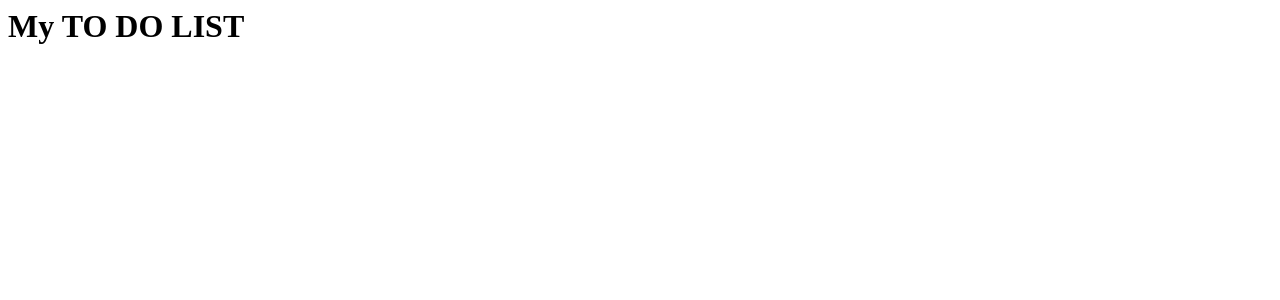
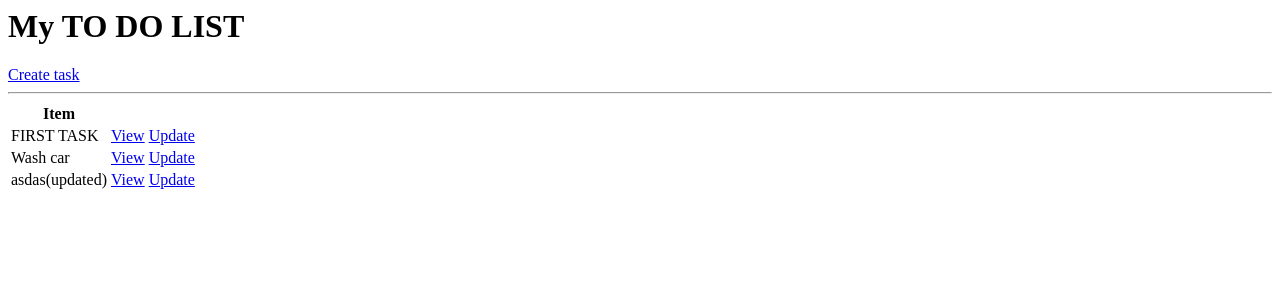
Before and after one commit to sDebski/ToDoApp, a Django app: page / in a window 1280 px wide. Shown: the top 300 px of the page. Run offline with Django 4.2, Linux system fonts and the light colour scheme; data comes from the database, SQL or seed files in the repository; both versions use the stored data as it was after the commit.

Commit message:
cru(d) implemented

```diff
--- /dev/null
+++ b/base/templates/base/task.html
@@ -0,0 +1 @@
+<h1>Task: {{task}} </h1>
--- a/base/templates/base/task_list.html
+++ b/base/templates/base/task_list.html
@@ -1,3 +1,22 @@
 <div>
     <h1>My TO DO LIST</h1>
+<table>
+    <a href="{% url 'task-create' %}"> Create task</a>
+
+    <hr/>
+    <tr>
+        <th>Item</th>
+    </tr>
+        {% for task in tasks %}
+    <tr>
+        <td>{{task}}</td>
+        <td><a href="{% url 'task' task.id %}">View</a></td>
+        <td><a href="{% url 'task-update' task.id %}">Update</a></td>
+    </tr>
+    {% empty %}
+    <h3>No items in list</h3>
+    {% endfor %}
+</table>
+
+
 </div>
--- a/base/urls.py
+++ b/base/urls.py
@@ -3,5 +3,8 @@ from . import views
 
 
 urlpatterns = [
-    path('', views.TaskList.as_view(), name='tasks')
+    path('', views.TaskList.as_view(), name='tasks'),
+    path('tasks/<str:pk>/', views.TaskDetail.as_view(), name='task'),
+    path('task-create/', views.TaskCreate.as_view(), name='task-create'),
+    path('task-update/<str:pk>', views.TaskUpdate.as_view(), name='task-update'),
 ]
--- a/base/views.py
+++ b/base/views.py
@@ -1,9 +1,31 @@
 from django.shortcuts import render
 from django.views.generic.list import ListView
+from django.views.generic.detail import DetailView
+from django.views.generic.edit import CreateView, UpdateView, DeleteView
 from .models import Task
+from django.urls import reverse_lazy
 
 # Create your views here.
 
 
 class TaskList(ListView):
-    model = Task
+    model=Task
+    context_object_name='tasks'
+
+class TaskDetail(DetailView):
+    model=Task
+    context_object_name='task'
+    template_name='base/task.html'
+
+class TaskCreate(CreateView):
+    model=Task
+    fields='__all__'
+    success_url = reverse_lazy('tasks')
+
+class TaskUpdate(UpdateView):
+    model=Task
+    fields='__all__'
+    success_url = reverse_lazy('tasks')
+
+class TaskDelete(DeleteView):
+    pass
```
Also changed, not shown: base/templates/base/task_form.html (added, +7 -0 lines), db.sqlite3, 1 other file.
